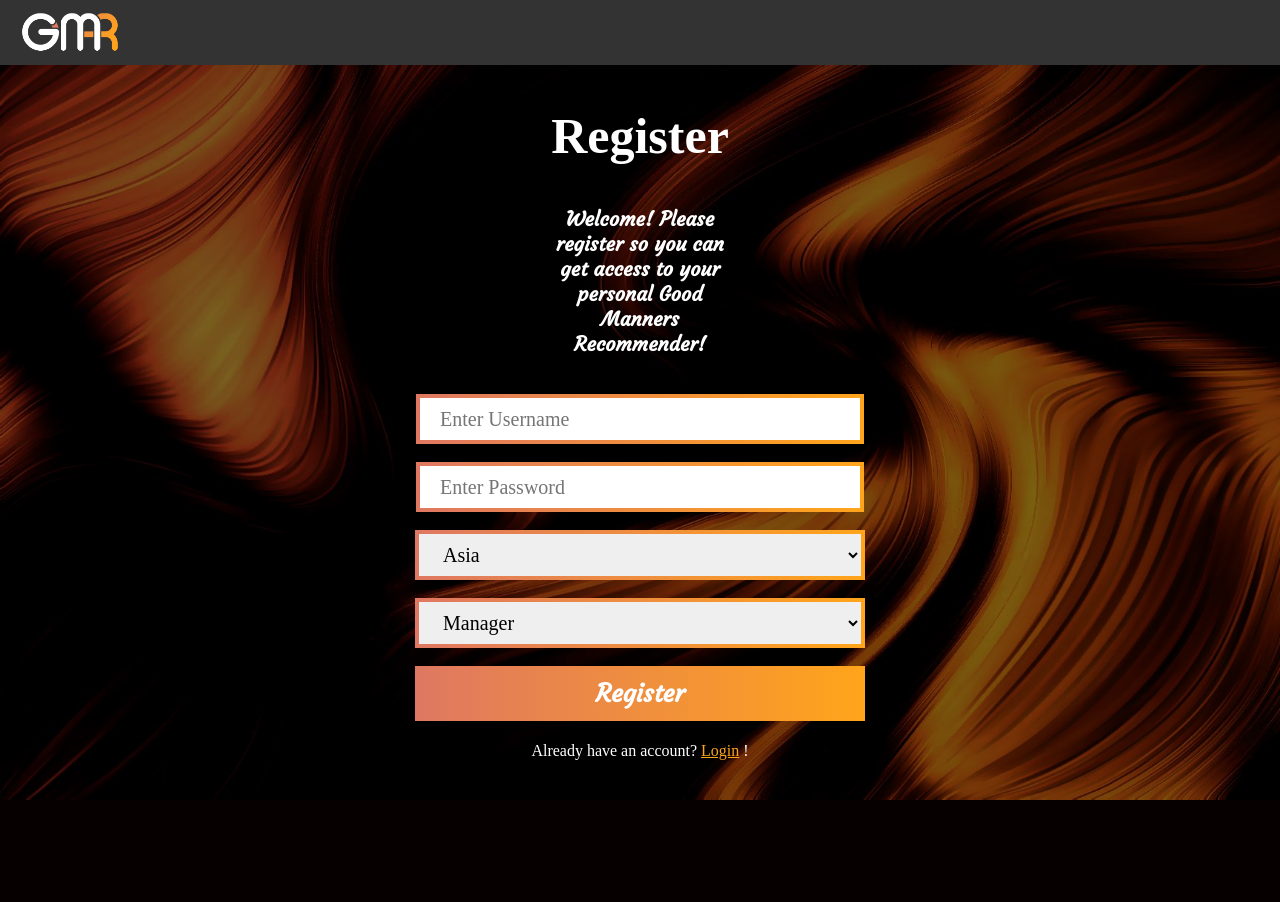
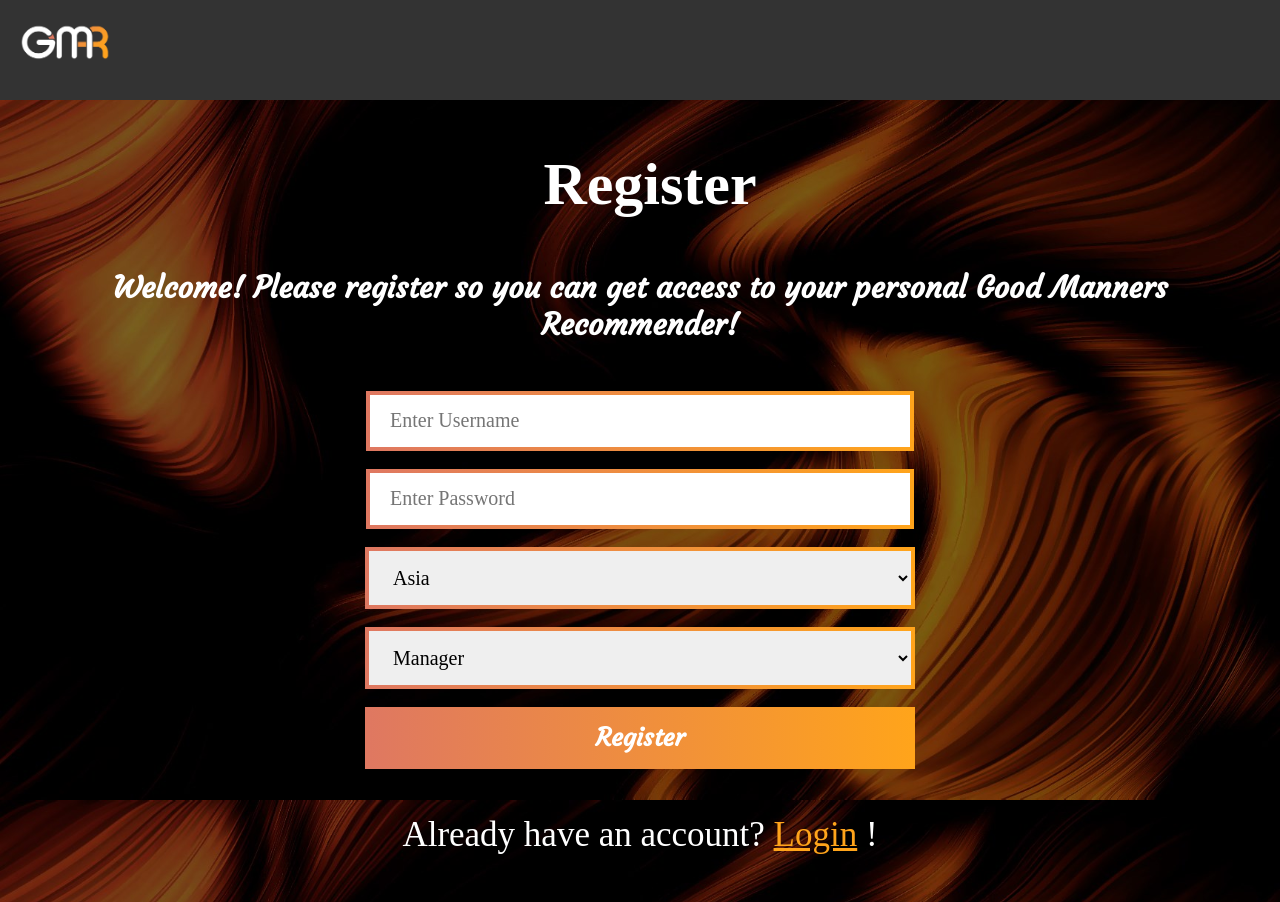
Before and after one commit to BogdanTrufanda/Web-App---PHP, a PHP site: page /Register.html in a window 1280 px wide. Before the commit the page ends 800 px from the top, so only its background shows below. Run offline with PHP 8.4, Linux system fonts and the light colour scheme; some web fonts are replaced.

Commit message:
Add files via upload

```diff
--- a/Front/Register.html
+++ b/Front/Register.html
@@ -7,6 +7,7 @@
         <link href="https://fonts.googleapis.com/css?family=Courgette&display=swap" rel="stylesheet">
         <link href="https://fonts.googleapis.com/css?family=Francois+One&display=swap" rel="stylesheet">
         <link href="https://fonts.googleapis.com/css?family=Merriweather:300,300i,400,400i,700,700i,900,900i&display=swap" rel="stylesheet">
+        <meta content="width=device-width, initial-scale=1" name="viewport" />
 
         <meta charset="UTF-8">
     </head>
@@ -29,9 +30,9 @@
                 <input class="inp" type="text" name="uname" placeholder="Enter Username" pattern="[A-Za-z0-9]{8,16}" title="You need at least 8 characters, only letters and digits" required><br><br>
                 <input class="inp" type="password" name="password" placeholder="Enter Password" pattern="[A-Za-z0-9]{8,16}"  title="You need at least 8 characters, only letters and digits" required><br><br>
                 <select class="inp1" ><br><br>
-                    <option value="Asia">Asia</option>
+                    <option class="ceva" value="Asia">Asia</option>
                     <option value="America">America</option>
-                    <option value="Antartica">Antartica</option>
+                    <option value="Antarctica">Antartica</option>
                     <option value="Europe">Europe</option>
                     <option value="Australia">Australia</option>
                 </select><br><br>
@@ -50,6 +51,5 @@
 
 
     </body>
-    e
 
 </html>
--- a/Front/registerStyle.css
+++ b/Front/registerStyle.css
@@ -2,10 +2,12 @@ body {
     margin: 0;
     padding: 0;
     font-family: 'Francois One';
-    background-color: #333;
-    background-image: url(back.jpg);
-       background-size: cover;
-    background-repeat: no-repeat;
+    background-color: green;
+ background: url(back.jpg) no-repeat center center fixed;
+  -webkit-background-size: cover;
+  -moz-background-size: cover;
+  -o-background-size: cover;
+  background-size: cover;
 }
 
 h1 {
@@ -17,6 +19,7 @@ h1 {
 h4 {
     font-weight: 300;
     color: #fff;
+    font-size: 20px;
 }
 
 p {
@@ -28,6 +31,11 @@ p {
 
 .orange {
     color: #ffa41b;
+}
+
+.ceva
+{
+    width: 14440px;
 }
 
 /*-------------------------------------*/
@@ -76,8 +84,9 @@ section {
 }
 
 .pad {
-    padding-left: 550px;
-    padding-right: 550px;
+            padding-left: 115px;
+        padding-right: 115px;
+text-align: center;
 }
 
 .inp1 {
@@ -117,3 +126,311 @@ select option{
     border-image-slice: 1;
     border-width: 4px;
 }
+
+
+
+/*---------MEDIA--------------*/
+
+
+/*MOBILE*/
+@media only screen and (min-width: 300px) and (max-width: 450px) {
+    nav {
+    height: 50px;
+}
+ .logo-size {
+    height: 40px;
+    width: 70px;
+    text-align: left;
+    padding-left: 20px;
+    padding-top: 5px;
+}
+ h1 {
+    font-size: 40px;
+     padding-left: 20px;
+}
+
+
+.pad {
+        font-size: 20px;
+            padding-left: 50px;
+        padding-right: 50px;
+
+}
+
+ .inp
+    {
+           height: 30px;
+     width: 260px;
+/*
+            padding-right: 555px;
+         padding-left: 5px;
+*/
+    }
+    .inp1
+    {
+           height: 40px;
+    width: 310px;
+    }
+    .btn
+    {
+                    height: 40px;
+    width: 310px;
+    }
+
+
+
+
+}
+
+
+
+
+/*Tables/Ipads*/
+@media only screen and (min-width: 766px) and (max-width: 1367px) {
+    nav {
+    height: 100px;
+}
+ .logo-size {
+    height: 60px;
+    width: 90px;
+    text-align: left;
+    padding-left: 20px;
+    padding-top: 15px;
+}
+ h1 {
+    font-size: 60px;
+     padding-left: 20px;
+}
+
+
+.pad {
+        font-size: 30px;
+            padding-left: 50px;
+        padding-right: 50px;
+
+}
+
+ .inp
+    {
+           height: 50px;
+     width: 500px;
+
+    }
+    .inp1
+    {
+           height: 62px;
+     width: 550px;
+    }
+    .btn
+    {
+           height: 62px;
+     width: 550px;
+    }
+    h4 {
+    font-size: 35px;
+}
+
+
+
+}
+
+/*FULL HD land*/
+@media only screen and (min-width: 1700px)
+{
+    nav {
+    height: 120px;
+}
+ .logo-size {
+    height: 70px;
+    width: 100px;
+    text-align: left;
+    padding-left: 20px;
+    padding-top: 25px;
+}
+ h1 {
+    font-size: 80px;
+     padding-left: 20px;
+}
+
+
+.pad {
+        font-size: 40px;
+            padding-left: 50px;
+        padding-right: 50px;
+
+}
+
+ .inp
+    {
+           height: 55px;
+     width: 550px;
+
+    }
+    .inp1
+    {
+           height: 75px;
+     width: 600px;
+    }
+    .btn
+    {
+           height: 75px;
+     width: 600px;
+    }
+    h4 {
+    font-size: 40px;
+}
+
+
+
+}
+/*FULL HD 2*/
+@media only screen and (min-width: 1000px) and (min-height: 1300px)
+{
+    nav {
+    height: 150px;
+}
+ .logo-size {
+    height: 80px;
+    width: 110px;
+    text-align: left;
+    padding-left: 20px;
+    padding-top: 35px;
+}
+ h1 {
+    font-size: 100px;
+     padding-left: 20px;
+}
+
+
+.pad {
+        font-size: 50px;
+            padding-left: 50px;
+        padding-right: 50px;
+
+}
+
+ .inp
+    {
+           height: 100px;
+     width: 800px;
+
+    }
+    .inp1
+    {
+           height: 110px;
+     width: 845px;
+    }
+    .btn
+    {
+           height: 110px;
+     width: 845px;
+    }
+    h4 {
+    font-size: 50px;
+}
+
+
+
+}
+
+	/*4K*/
+@media only screen and (min-width: 2000px) and (min-height: 2000px)
+{
+    nav {
+    height: 200px;
+}
+ .logo-size {
+    height: 100px;
+    width: 150px;
+    text-align: left;
+    padding-left: 20px;
+    padding-top: 45px;
+}
+ h1 {
+    font-size: 180px;
+     padding-left: 20px;
+}
+
+
+.pad {
+        font-size: 70px;
+            padding-left: 50px;
+        padding-right: 50px;
+
+}
+
+ .inp
+    {
+           height: 100px;
+     width: 1500px;
+    }
+    .inp1
+    {
+           height: 100px;
+     width: 1550px;
+    }
+    .btn
+    {
+        font-size: 60px;
+              height: 100px;
+     width: 1550px;
+    }
+    h4 {
+    font-size: 70px;
+}
+
+
+
+	/*4K reverse*/
+@media only screen and (min-width: 1999px) and (min-height: 2500px)
+{
+
+    ::-webkit-input-placeholder { /* Chrome/Opera/Safari */
+    font-size: 30pt;
+}
+::-moz-placeholder { /* Firefox 19+ */
+    font-size: 30pt;
+}
+    nav {
+    height: 250px;
+}
+ .logo-size {
+    height: 130px;
+    width: 190px;
+    text-align: left;
+    padding-left: 20px;
+    padding-top: 55px;
+}
+ h1 {
+    font-size: 200px;
+     padding-left: 20px;
+}
+
+
+.pad {
+        font-size: 90px;
+            padding-left: 50px;
+        padding-right: 50px;
+
+}
+
+ .inp
+    {
+              height: 130px;
+     width: 1700px;
+    }
+    .inp1
+    {
+          font-size: 30pt;
+              height: 150px;
+     width: 1750px;
+    }
+    .btn
+    {
+        font-size: 80px;
+              height: 150px;
+     width: 1750px;
+    }
+    h4 {
+    font-size: 70px;
+}
```
